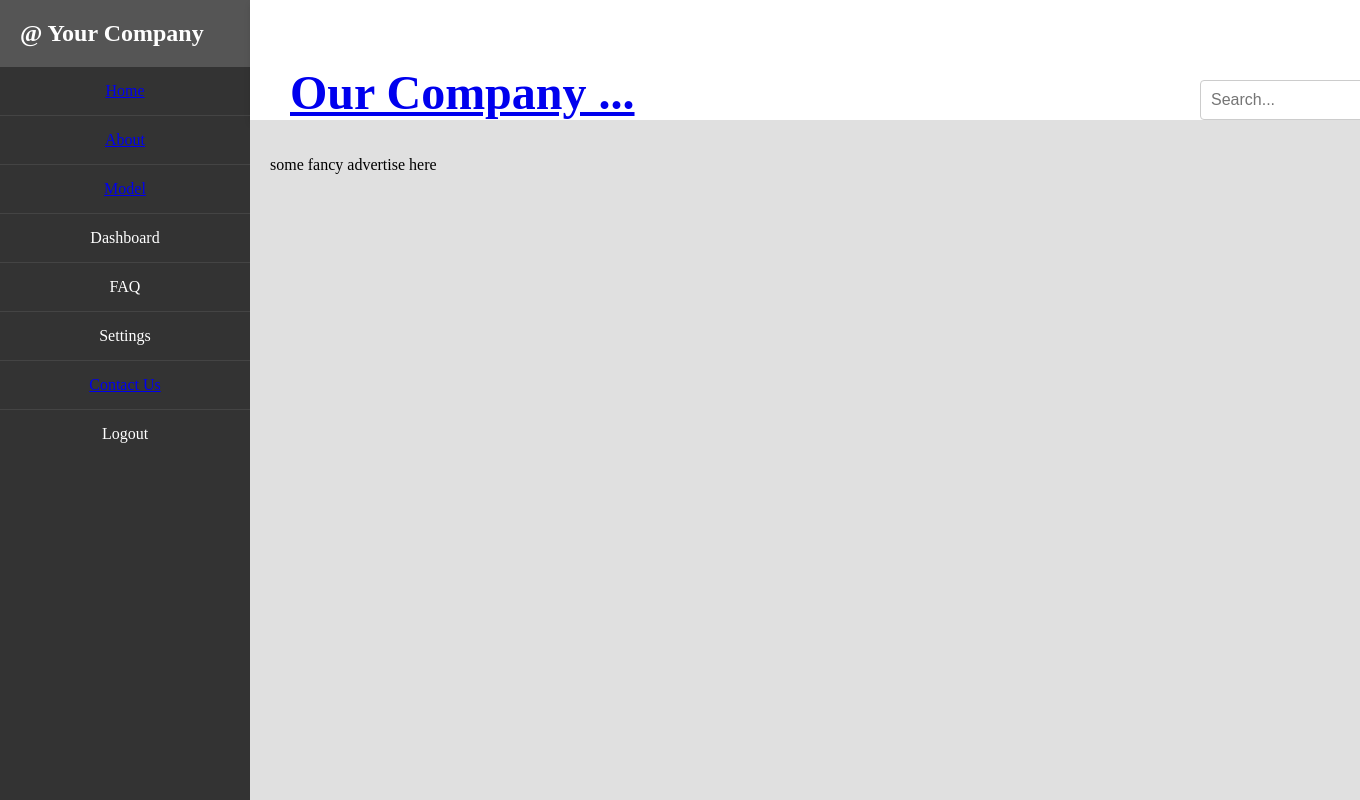
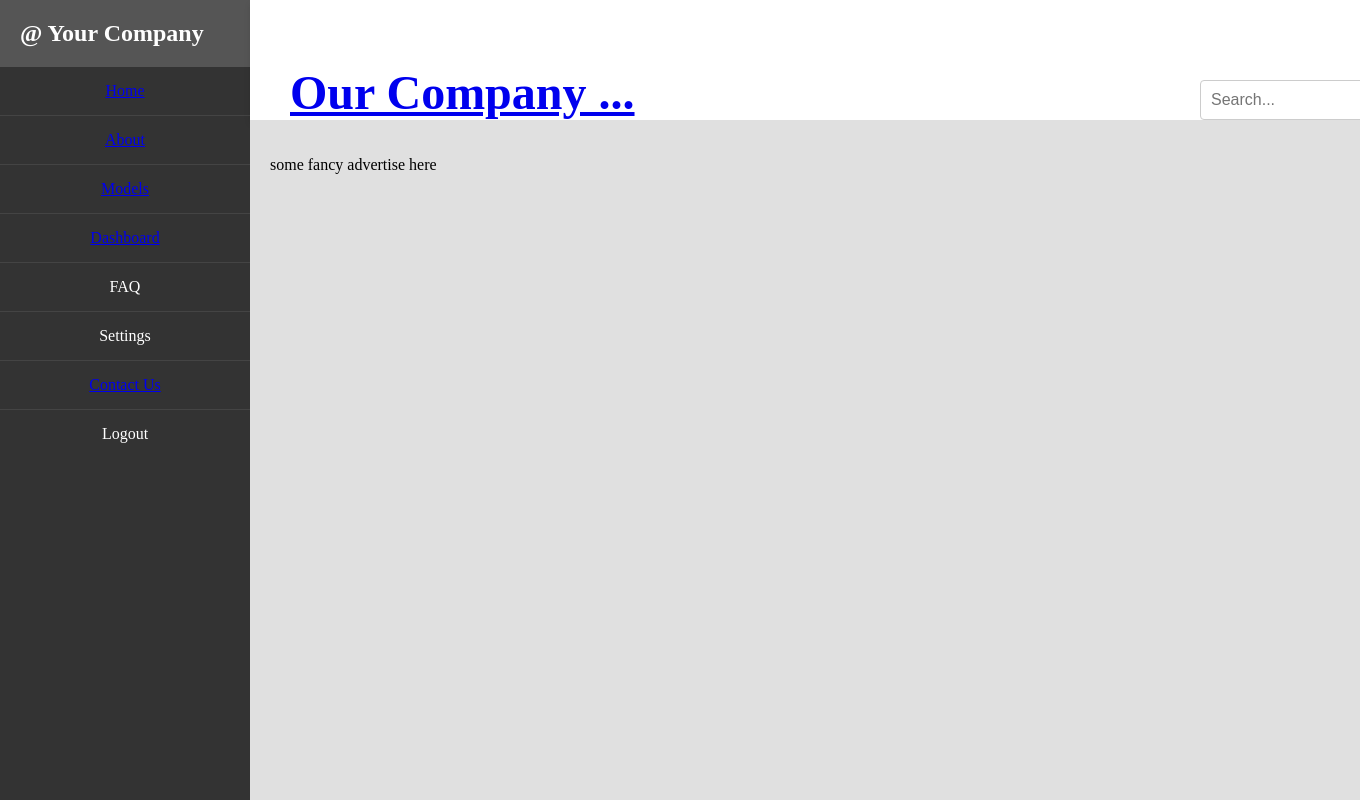
Before and after one commit to onsiri/blog, a Django app: template templates/home.html in a window 1360 px wide; the page is wider, and only the part inside the window is pictured. Run offline with Django 5.2, Linux system fonts and the light colour scheme; the template is opened without the code that fills it, so the values that code supplies are empty; some web fonts are replaced.

Commit message:
chagne in setting for heruko

```diff
--- a/templates/base.html
+++ b/templates/base.html
@@ -14,8 +14,8 @@
         <ul class="sidebar-menu">
             <li><a href="{% url 'home' %}">Home</a></li>
             <li><a href="{% url 'about' %}">About</a></li>
-            <li><a href="{% url 'product_detail' %}">Model</a></li>
-            <li>Dashboard</li>
+            <li><a href="{% url 'product_detail' %}">Models</a></li>
+            <li><a href="{% url 'dashboard' %}">Dashboard</a></li>
 
             <li>FAQ</li>
             <li>Settings</li>
```
